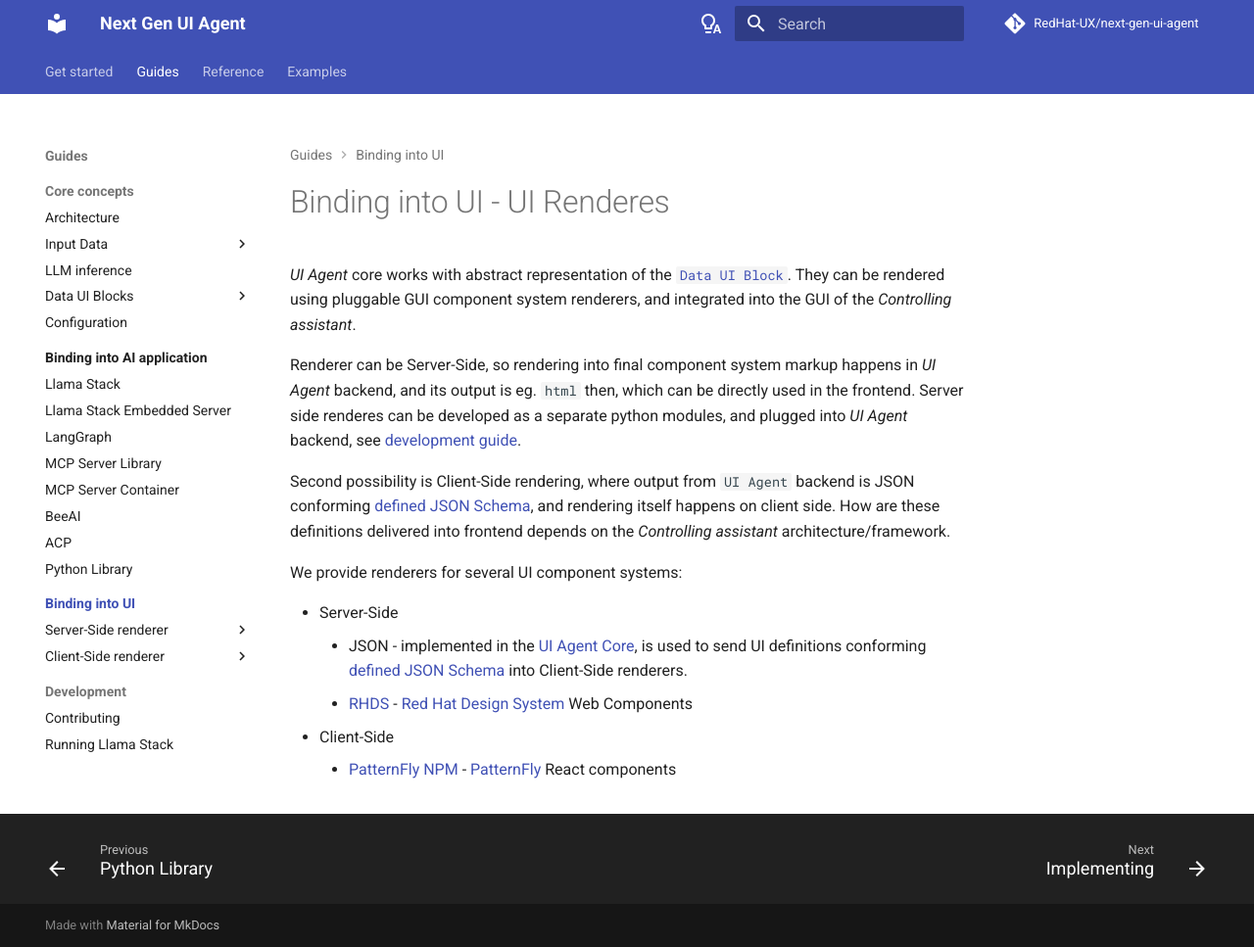
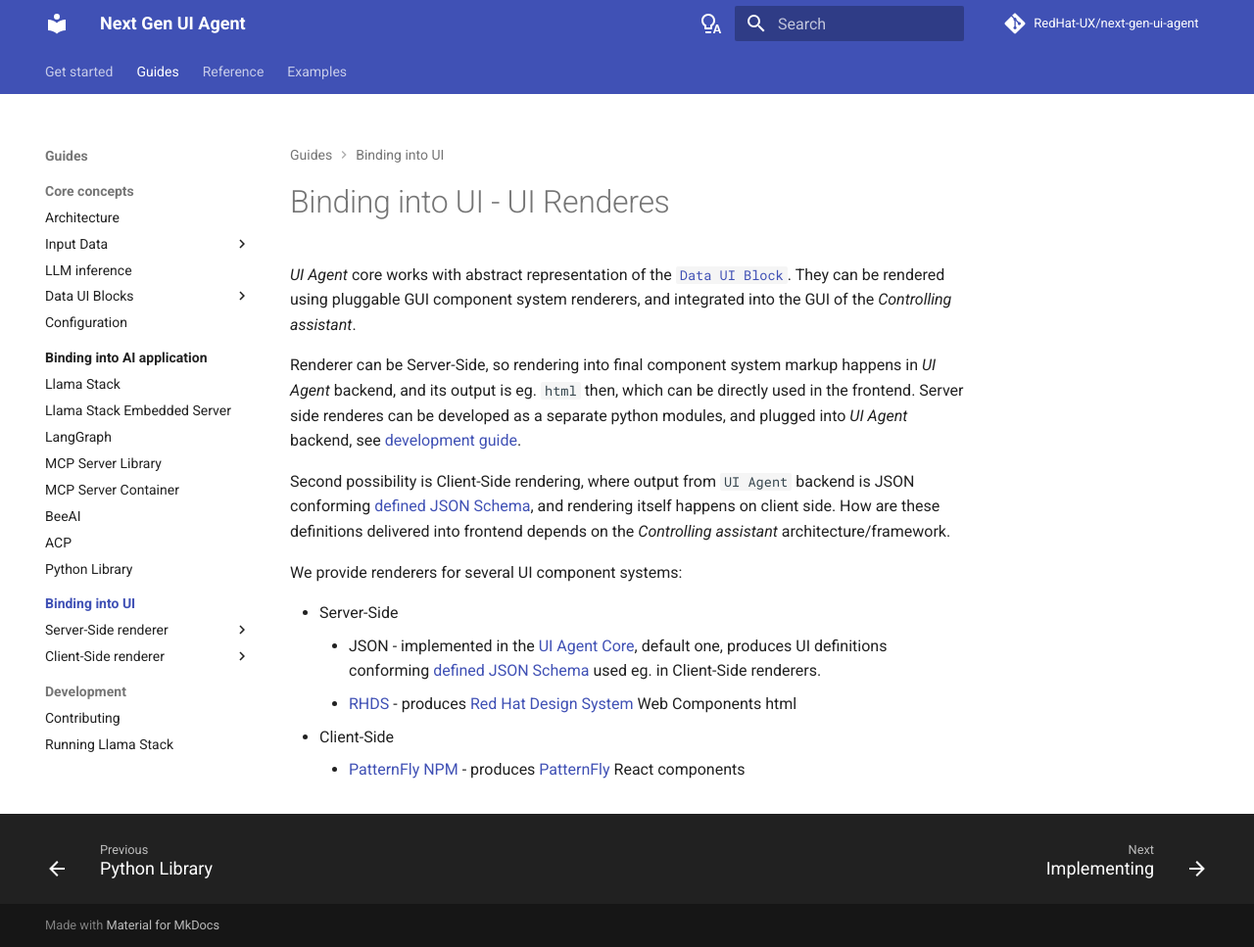
Before and after one commit to RedHat-UX/next-gen-ui-agent, an MkDocs documentation site: the page built from docs/guide/renderer/index.md, in a window 1280 px wide and 967 px high. Shown: the whole window at 98% size. Built offline with MkDocs 1.6.1 and Material for MkDocs 9.7.7, drawn with Linux system fonts in a browser that asks for light colours; comment, search, counter and statistics services are not loaded.

Commit message:
docs: doc improvements

```diff
--- a/docs/guide/renderer/index.md
+++ b/docs/guide/renderer/index.md
@@ -13,7 +13,7 @@
 We provide renderers for several UI component systems:
 
 * Server-Side
-    * JSON - implemented in the [UI Agent Core](../ai_apps_binding/pythonlib.md), is used to send UI definitions conforming [defined JSON Schema](../../spec/component.md) into Client-Side renderers.
-    * [RHDS](rhds.md) - [Red Hat Design System](https://ux.redhat.com/) Web Components
+    * JSON - implemented in the [UI Agent Core](../ai_apps_binding/pythonlib.md), default one, produces UI definitions conforming [defined JSON Schema](../../spec/component.md) used eg. in Client-Side renderers.
+    * [RHDS](rhds.md) - produces [Red Hat Design System](https://ux.redhat.com/) Web Components html
 * Client-Side
-    * [PatternFly NPM](patternfly_npm.md) - [PatternFly](https://www.patternfly.org/) React components
+    * [PatternFly NPM](patternfly_npm.md) - produces [PatternFly](https://www.patternfly.org/) React components
```
Also changed, not shown: docs/guide/configuration.md (+1 -1 lines), libs/next_gen_ui_agent/README.md (+2 -2 lines), libs/next_gen_ui_rhds_renderer/README.md (+3 -3 lines).
